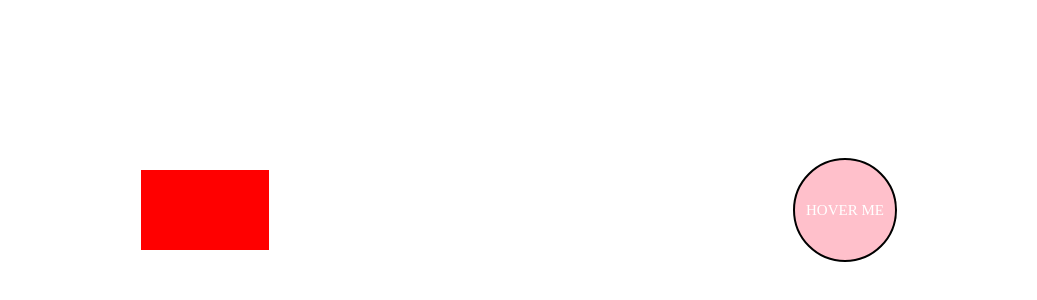
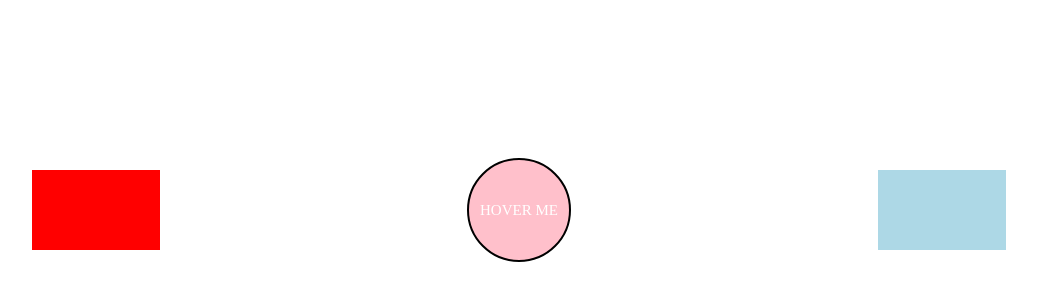
Before and after one commit to Matthew-Tilley/SANDBOX-8, a plain HTML site: page index.html in a window 1280 px wide. Shown: the part 190-490 px from the top of the page, without its empty margins (121-1158 px from the left). Drawn offline with Linux system fonts and the light colour scheme.

Commit message:
Added <div id = "BOX_2"> element & styled.

```diff
--- a/index.html
+++ b/index.html
@@ -16,6 +16,8 @@
 
 		<div id = "CIRCLE_1">HOVER ME</div>
 
+		<div id = "BOX_2"></div>
+
 
 		<script src = "jquery-3.1.1.js"></script>
 		<script src = "primary.js"></script>
--- a/primary.css
+++ b/primary.css
@@ -26,6 +26,16 @@ body
 }
 
 
+#BOX_2
+{
+	height:						10vh;
+	width:						10vw;
+
+
+	background-color: 			lightblue;
+}
+
+
 #CIRCLE_1
 {
 	display:					flex;
```
